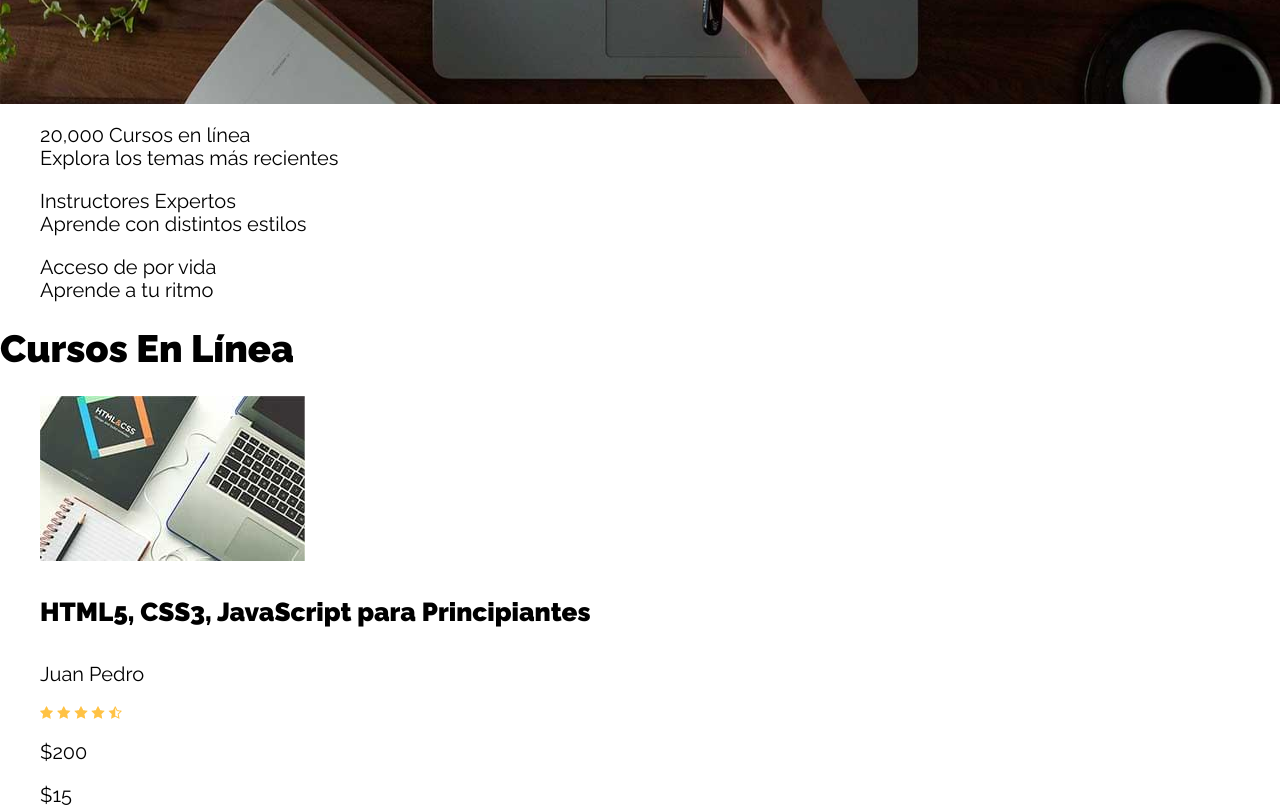
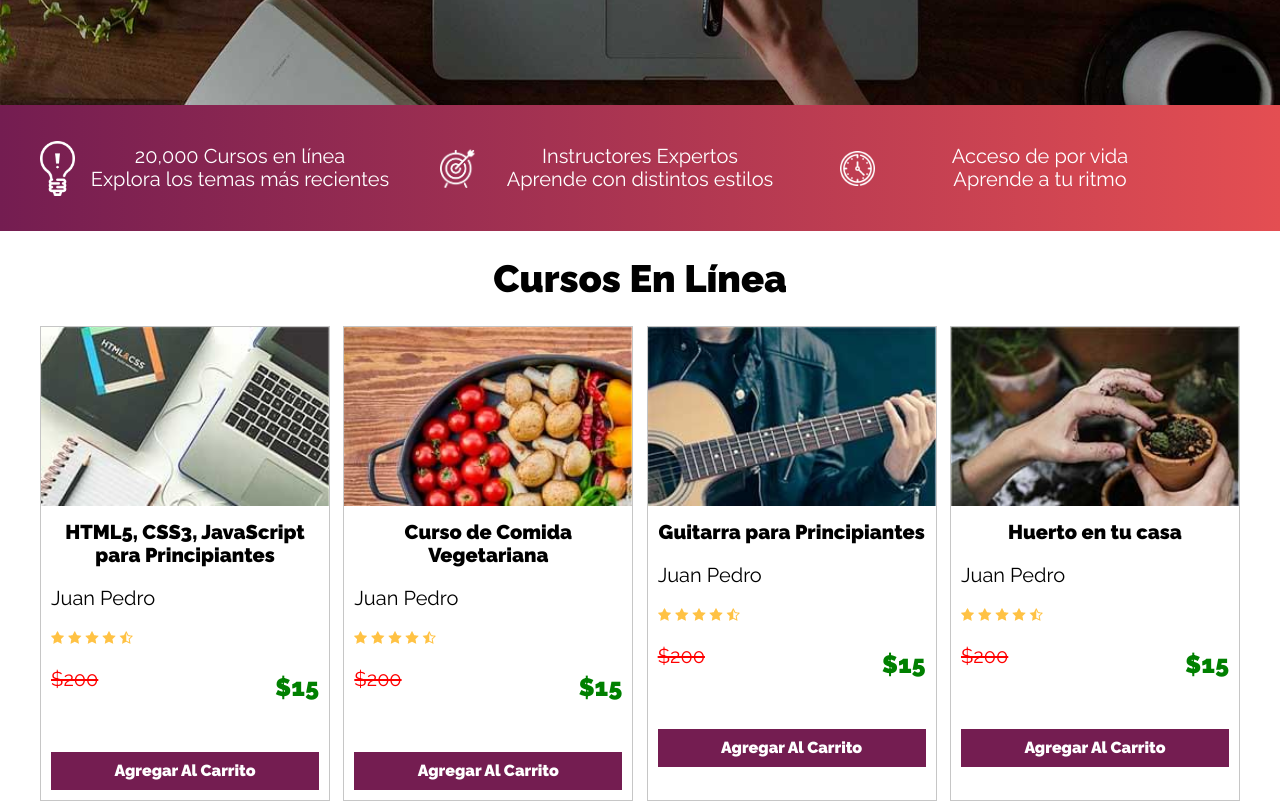
Before and after one commit to ZunoRick/CursoCSS_Grid_Flexbox, a website: page carrito/index.html in a window 1280 px wide. Shown: the part 364-1174 px from the top of the page. Drawn offline with nearby package versions, Linux system fonts and the light colour scheme.

Commit message:
Agregando los primeros diseños en cursos y header

```diff
--- a/carrito/index.html
+++ b/carrito/index.html
@@ -103,7 +103,10 @@
                 <h4>Guitarra para Principiantes</h4>
                 <p>Juan Pedro</p>
                 <img src="build/img/estrellas.png">
-                <p class="precio">$200 <span>$15</span></p>
+                <div class="precio">
+                    <p class="regular">$200</p>
+                    <p class="oferta">$15</p>
+                </div>
                 <a href="#" class="boton" data-id="3">Agregar Al Carrito</a>
             </div>
         </div> <!--.curso-->
@@ -113,7 +116,10 @@
                 <h4>Huerto en tu casa</h4>
                 <p>Juan Pedro</p>
                 <img src="build/img/estrellas.png">
-                <p class="precio">$200 <span>$15</span></p>
+                <div class="precio">
+                    <p class="regular">$200</p>
+                    <p class="oferta">$15</p>
+                </div>
                 <a href="#" class="boton" data-id="4">Agregar Al Carrito</a>
             </div>
         </div> <!--.curso-->
--- a/carrito/src/scss/app.scss
+++ b/carrito/src/scss/app.scss
@@ -1,5 +1,6 @@
 @use "sass:math";
 @import 'base/variables';
+@import 'base/utilidades';
 @import 'base/normalize';
 @import 'base/mixins';
 @import 'base/globales';
@@ -7,3 +8,4 @@
 
 /** UI **/
 @import 'layout/header';
+@import 'layout/cursos';
--- a/carrito/src/scss/base/_globales.scss
+++ b/carrito/src/scss/base/_globales.scss
@@ -9,6 +9,7 @@ html {
 
 body{
     font-family: $fuente_principal;
+    font-size: 1.6rem;
 }
 
 .contenedor {
@@ -31,7 +32,8 @@ h3 {
     font-size: 3rem;
 }
 h4 {
-    font-size: 2.6rem;
+    margin: 0;
+    font-size: 2rem;
 }
 
 p{
--- a/carrito/src/scss/base/_hero.scss
+++ b/carrito/src/scss/base/_hero.scss
@@ -15,7 +15,10 @@
 
         form{
             position: relative;
-            width: 40%;
+
+            @include tablet{
+                width: 40%;
+            }
 
             input[type="submit"]{
                 position: absolute;
@@ -37,3 +40,49 @@
         }
     }
 }
+
+.barra{
+    min-height: 5rem;
+    padding: 2rem;
+    color: $blanco;
+    display: flex;
+    align-items: center;
+    @include gradiente($secundario, $terciario);
+
+    .iconos{
+        display: flex;
+        flex-direction: column;
+        flex: 1;
+        @include desktop{
+            flex-direction: row;
+        }
+
+        .icono{
+            flex: 1;
+            background-position: 5% center!important;
+
+            @include tablet{
+                background-position: 20% center!important;
+            }
+
+            @include desktop{
+                background-position: left center!important;
+            }
+
+            background-size: 3.5rem;
+            text-align: center;
+
+            &.icono1{
+                @include background-imagen('../img/icono1.png');
+            }
+
+            &.icono2{
+                @include background-imagen('../img/icono2.png');
+            }
+
+            &.icono3{
+                @include background-imagen('../img/icono3.png');
+            }
+        }
+    }
+}
--- a/carrito/src/scss/base/_mixins.scss
+++ b/carrito/src/scss/base/_mixins.scss
@@ -48,3 +48,7 @@
     background-repeat: no-repeat;
     background-position: center center;
 }
+
+@mixin gradiente($color1, $color2){
+    background: linear-gradient(to right, $color1 0%, $color2 100%);
+}
--- /dev/null
+++ b/carrito/src/scss/base/_utilidades.scss
@@ -0,0 +1,3 @@
+.centrado{
+    text-align: center;
+}
--- a/carrito/src/scss/base/_variables.scss
+++ b/carrito/src/scss/base/_variables.scss
@@ -14,7 +14,7 @@ $separacion: 5rem;
 $principal: #33C3F0;
 $secundario: #741d51;
 $terciario: #e44e52;
-$gris: #f2f2f2;
+$gris: #dfdfdf;
 $blanco: #ffffff;
 
 // Fuentes
--- /dev/null
+++ b/carrito/src/scss/layout/_cursos.scss
@@ -0,0 +1,50 @@
+.cursos{
+    display: flex;
+    flex-wrap: wrap;
+    justify-content: space-between;
+
+    .curso{
+        .imagen-curso{
+            width: 100%;
+        }
+
+        flex: 0 1 calc(50% - 1rem);
+        border: 1px solid darken($gris, 10) ;
+        margin-bottom: 2rem;
+        @include tablet{
+            flex: 0 1 calc(33% - 1rem);
+        }
+
+        @include desktop{
+            flex: 0 1 calc(25% - 1rem);
+        }
+    }
+}
+
+.info-curso{
+    padding: 1rem;
+
+    h4{
+        text-align: center;
+    }
+
+    .precio{
+        display: flex;
+        justify-content: space-between;
+
+        .regular{
+            text-decoration: line-through;
+            color: red;
+        }
+
+        .oferta{
+            font-size: 2.5rem;
+            font-weight: 700;
+            color: green;
+        }
+    }
+
+    .boton{
+        @include boton($secundario, block);
+    }
+}
```
Also changed, not shown: carrito/build/css/app.css, 1 other file.
